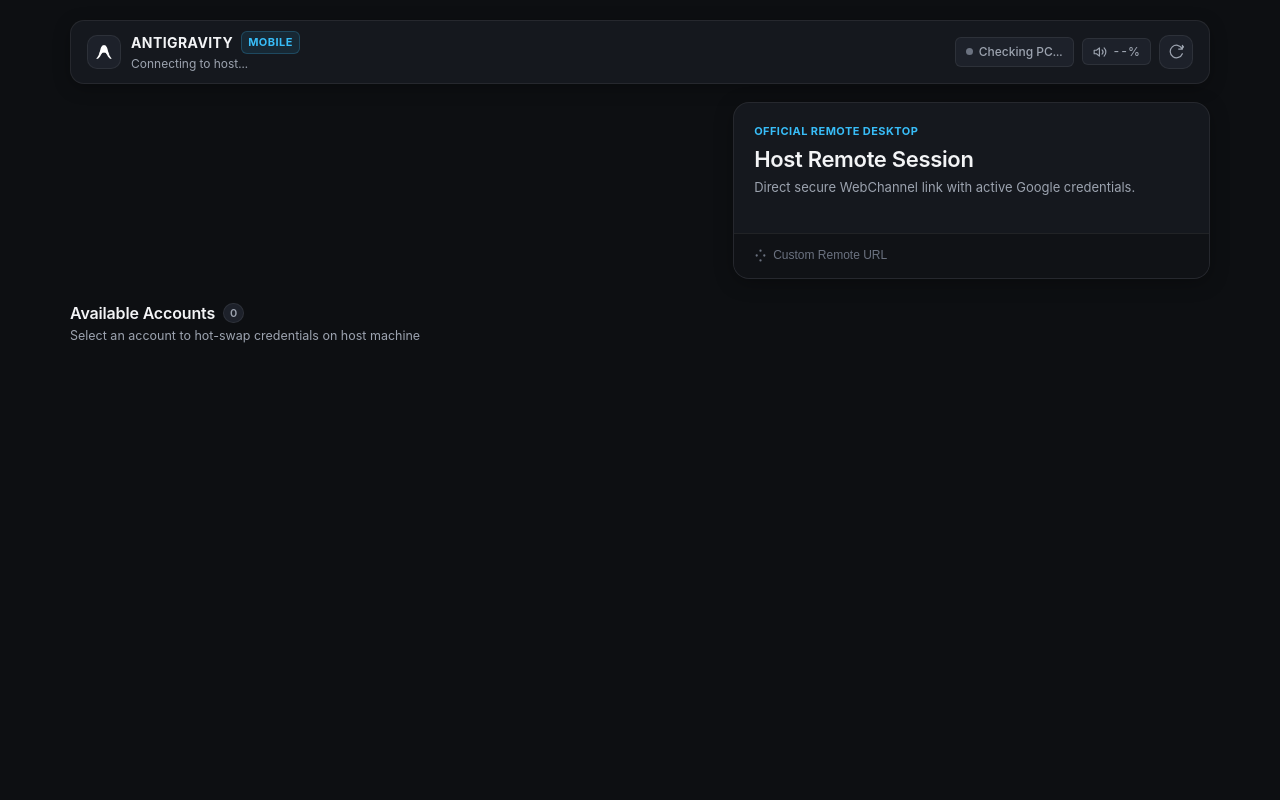
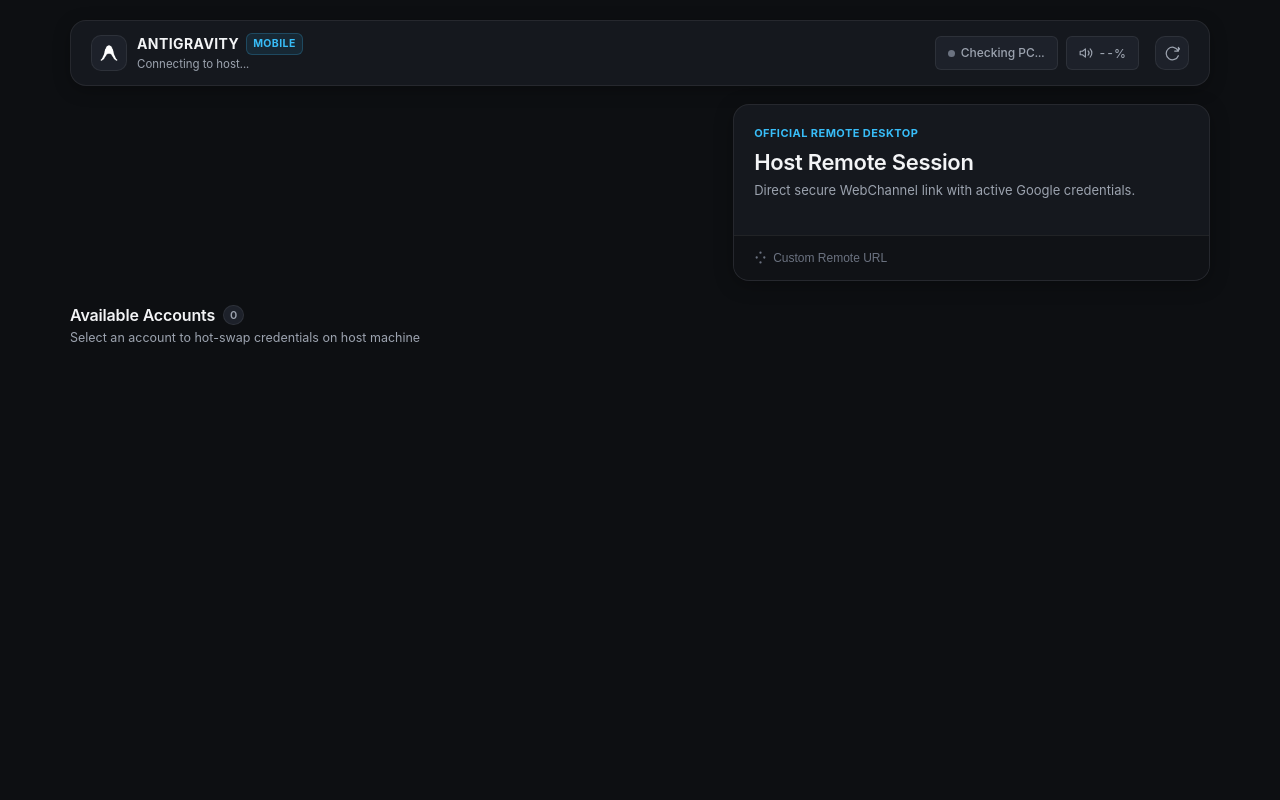
Before and after one commit to masudranaxpert/antigravity-remote, a Python web app: template templates/index.html in a window 1280 px wide. Run offline with Jinja, Linux system fonts and the light colour scheme; the template is opened without the code that fills it, so the values that code supplies are empty.

Commit message:
fix(ui): responsive mobile header layout and remove redundant remote_url

```diff
--- a/static/app.css
+++ b/static/app.css
@@ -64,6 +64,10 @@
   color: #ffffff;
 }
 
+html, body {
+  overflow-x: hidden;
+}
+
 body {
   background-color: var(--bg);
   color: var(--text-primary);
@@ -106,53 +110,66 @@ body {
 
 /* Top Studio Header */
 .studio-header {
-  display: flex;
+  display: grid;
+  grid-template-columns: 1fr auto;
+  grid-template-areas:
+    "brand refresh"
+    "actions actions";
+  row-gap: 12px;
+  column-gap: 10px;
   align-items: center;
-  justify-content: space-between;
-  padding: 10px 16px;
+  padding: 12px 14px;
   background-color: var(--surface);
   border: 1px solid var(--border);
-  border-radius: var(--radius-lg);
+  border-radius: var(--radius-xl);
   margin-bottom: 18px;
   box-shadow: 0 4px 18px -2px rgba(0, 0, 0, 0.35);
 }
 
 .brand-group {
+  grid-area: brand;
   display: flex;
   align-items: center;
   gap: 10px;
+  min-width: 0;
 }
 
 .brand-logo {
   display: flex;
   align-items: center;
   justify-content: center;
-  width: 34px;
-  height: 34px;
+  width: 36px;
+  height: 36px;
   border-radius: var(--radius-md);
   background-color: var(--surface-raised);
   border: 1px solid var(--border);
   color: var(--gemini-accent);
+  flex-shrink: 0;
 }
 
 .brand-logo img {
-  width: 20px;
-  height: 20px;
+  width: 22px;
+  height: 22px;
   object-fit: contain;
+}
+
+.brand-info {
+  min-width: 0;
 }
 
 .brand-title {
   display: flex;
   align-items: center;
-  gap: 8px;
+  gap: 7px;
   font-size: 14px;
   font-weight: 700;
   letter-spacing: 0.03em;
   color: var(--text-primary);
+  white-space: nowrap;
 }
 
 .brand-tag {
-  font-size: 11px;
+  font-size: 10.5px;
   font-weight: 700;
   letter-spacing: 0.04em;
   padding: 2px 6px;
@@ -163,23 +180,32 @@ body {
 }
 
 .brand-subtitle {
-  font-size: 12px;
+  font-size: 11.5px;
   color: var(--text-secondary);
   font-variant-numeric: tabular-nums;
   margin-top: 1px;
+  white-space: nowrap;
+  overflow: hidden;
+  text-overflow: ellipsis;
 }
 
 .header-actions {
+  grid-area: actions;
   display: flex;
   align-items: center;
   gap: 8px;
+  width: 100%;
+  padding-top: 10px;
+  border-top: 1px solid rgba(255, 255, 255, 0.06);
 }
 
 .host-pill {
   display: inline-flex;
   align-items: center;
+  justify-content: center;
   gap: 6px;
-  padding: 5px 10px;
+  padding: 6px 12px;
+  min-height: 38px;
   border-radius: var(--radius-sm);
   background-color: var(--surface-raised);
   border: 1px solid var(--border);
@@ -187,13 +213,18 @@ body {
   font-weight: 500;
   color: var(--text-secondary);
   font-variant-numeric: tabular-nums;
+  white-space: nowrap;
+  flex: 1;
+  flex-shrink: 0;
 }
 
 .audio-pill {
   display: inline-flex;
   align-items: center;
+  justify-content: center;
   gap: 6px;
-  padding: 5px 10px;
+  padding: 6px 12px;
+  min-height: 38px;
   border-radius: var(--radius-sm);
   background-color: var(--surface-raised);
   border: 1px solid var(--border);
@@ -206,6 +237,9 @@ body {
   user-select: none;
   font-family: inherit;
   outline: none;
+  white-space: nowrap;
+  flex: 1;
+  flex-shrink: 0;
 }
 
 .audio-pill:hover {
@@ -239,6 +273,7 @@ body {
   border-radius: 50%;
   background-color: var(--text-tertiary);
   transition: background-color 0.2s ease;
+  flex-shrink: 0;
 }
 
 .status-dot.active {
@@ -251,17 +286,20 @@ body {
 }
 
 .icon-action-btn {
+  grid-area: refresh;
   display: flex;
   align-items: center;
   justify-content: center;
-  width: 34px;
-  height: 34px;
+  justify-self: end;
+  width: 38px;
+  height: 38px;
   background-color: var(--surface-raised);
   border: 1px solid var(--border);
   border-radius: var(--radius-md);
   color: var(--text-secondary);
   cursor: pointer;
   transition: all 0.15s ease;
+  flex-shrink: 0;
 }
 
 .icon-action-btn:hover {
@@ -272,6 +310,43 @@ body {
 
 .icon-action-btn.spinning svg {
   animation: spin 0.8s linear infinite;
+}
+
+@media (min-width: 640px) {
+  .studio-header {
+    display: flex;
+    flex-direction: row;
+    align-items: center;
+    justify-content: space-between;
+    padding: 12px 20px;
+    gap: 16px;
+  }
+
+  .brand-group {
+    min-width: auto;
+  }
+
+  .header-actions {
+    display: flex;
+    align-items: center;
+    gap: 8px;
+    width: auto;
+    padding-top: 0;
+    border-top: none;
+    margin-left: auto;
+  }
+
+  .host-pill,
+  .audio-pill {
+    flex: initial;
+    min-height: 34px;
+    padding: 5px 12px;
+  }
+
+  .icon-action-btn {
+    width: 34px;
+    height: 34px;
+  }
 }
 
 @keyframes spin {
--- a/templates/index.html
+++ b/templates/index.html
@@ -45,12 +45,13 @@
           </svg>
           <span id="audio-status-text">--%</span>
         </button>
-        <button id="refresh-btn" class="icon-action-btn" title="Refresh Live State" aria-label="Refresh Live State">
-          <svg width="15" height="15" viewBox="0 0 24 24" fill="none" stroke="currentColor" stroke-width="2" stroke-linecap="round" stroke-linejoin="round">
-            <path d="M21.5 2v6h-6M21.34 15.57a10 10 0 1 1-.57-8.38l5.67-5.67"></path>
-          </svg>
-        </button>
       </div>
+
+      <button id="refresh-btn" class="icon-action-btn" title="Refresh Live State" aria-label="Refresh Live State">
+        <svg width="15" height="15" viewBox="0 0 24 24" fill="none" stroke="currentColor" stroke-width="2" stroke-linecap="round" stroke-linejoin="round">
+          <path d="M21.5 2v6h-6M21.34 15.57a10 10 0 1 1-.57-8.38l5.67-5.67"></path>
+        </svg>
+      </button>
     </header>
 
     <!-- Main Dynamic Application Container -->
```
Also changed, not shown: app/server.py (+7 -4 lines).
